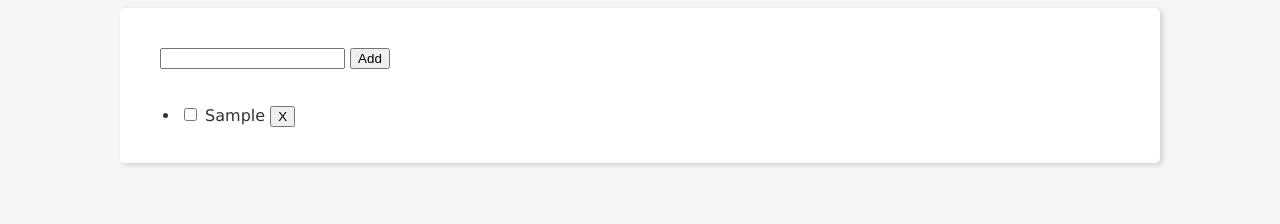
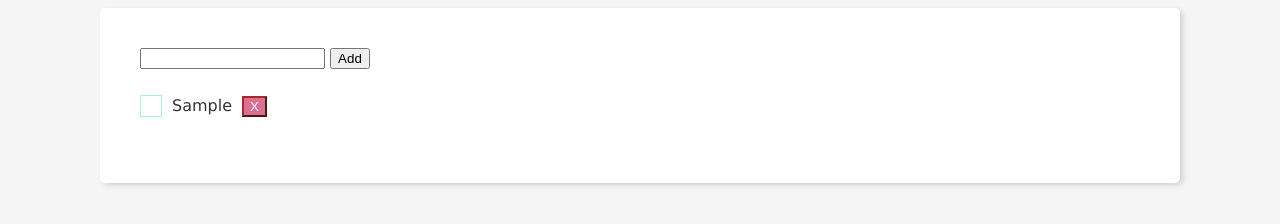
Before and after one commit to ericpeeters/todo-app, a website built with webpack: page index.html in a window 1280 px wide. Both pictures are taken after typing "Sample" into the empty fields and a click on the button "Add". Built offline with nearby package versions, Linux system fonts and the light colour scheme.

Commit message:
added styling to todos

```diff
--- a/src/scss/main.scss
+++ b/src/scss/main.scss
@@ -6,22 +6,66 @@ body { background-color: whitesmoke; font-family: Verdana, Geneva, Tahoma, sans-
     box-shadow: 3px 2px 5px #d2d2d2;
     margin: 0 auto;
     max-width: 1000px;
-    padding: 20px;
+    padding: 40px;
     width: 100%;
 
-    .add-todos {
-        padding: 20px;
-    }
-
     .todolist {
+        ul {
+            list-style: none;
+            padding-left: 0;
+        }
         li {
             color: #333;
+            display: flex;
+            align-items: center;
+            line-height: 20px;
+            margin-bottom: 10px;
+
+            input {
+                display: none;
+            }
+
+            input:checked + label {
+                &:before {
+                    border-color: cyan;
+                }
+                &:after {
+                    color: cyan;
+                    content: 'V';
+                    left: 6px;
+                    position: absolute;
+                    transform: rotate(-18deg);
+                }
+            }
+            label {
+                display: flex;
+                align-items: center;
+                padding: 10px;
+                padding-left: 0;
+                position: relative;
+                &:before {
+                    border: 1px solid paleturquoise;
+                    content: '';
+                    display: inline-block;
+                    height: 20px;
+                    margin-right: 10px;
+                    width: 20px;
+                }
+            }
+            button {
+                background-color: palevioletred;
+                border-color: brown;
+                color: azure;
+            }
         }
     }
 }
 
 .todo {
         &.done {
-            text-decoration: line-through;
+            label {
+                color: #ccc;
+                text-decoration: line-through;
+            }
         }
 }
```
